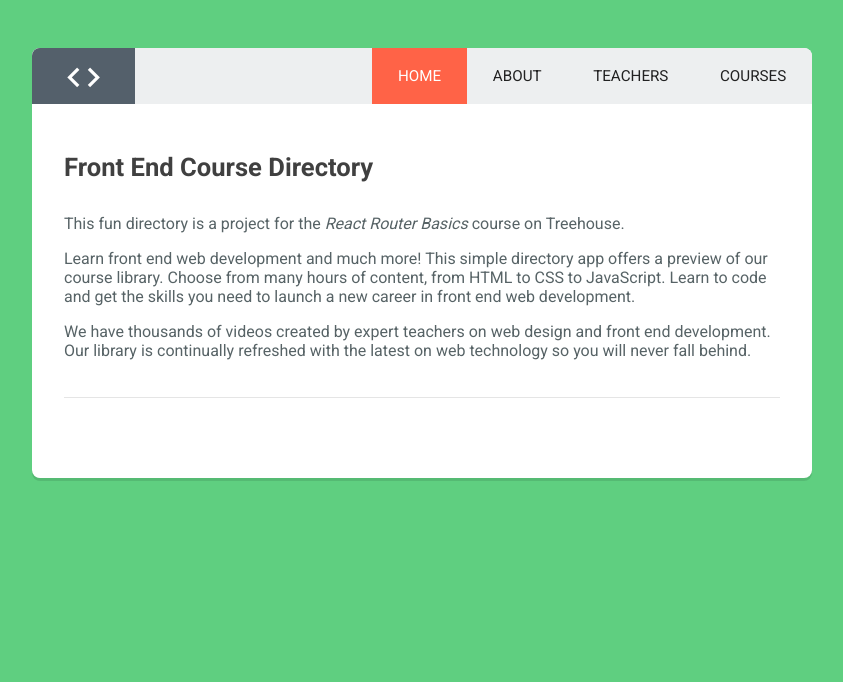
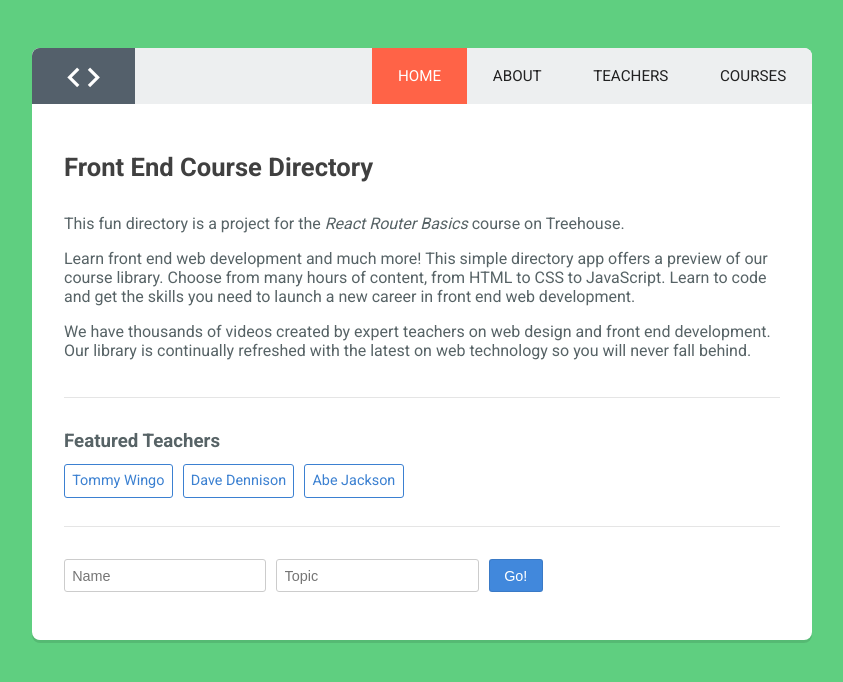
Before and after one commit to amills80/ReactRouterCourse, a React (Create React App) app: page / in a window 1280 px wide. Shown: the top 682 px of the page, without its empty margins (218-1061 px from the left). Built offline with nearby package versions, Linux system fonts and the light colour scheme.

Commit message:
Add Teacher form specific feature. Add fixed feature links to home page.

```diff
--- a/src/components/App.js
+++ b/src/components/App.js
@@ -11,6 +11,7 @@ import About from './About';
 import Courses from './Courses';
 import Teachers from './Teachers';
 import NotFound from './NotFound';
+import Featured from './Featured';
 
 const App = () => (
   <BrowserRouter>
@@ -20,7 +21,9 @@ const App = () => (
         <Route exact path="/" component={Home}/>
         <Route path="/about" component={About}/>
         <Route path="/courses" component={Courses}/>
-        <Route path="/teachers" component={Teachers}/>
+        <Route exact path="/teachers" component={Teachers}/>
+      {/*  <Route path="/teachers/:topic/:fname-:lname" component={Featured}/>*/}
+      <Route path="/teachers/:topic/:name" component={Featured}/>
         <Route component={NotFound}/>
       </Switch>
     </div>
--- a/src/components/Featured.js
+++ b/src/components/Featured.js
@@ -1,11 +1,16 @@
 import React from 'react';
+import {Link} from 'react-router-dom';
 
-const Featured = () => {
-
+const Featured = ({match}) => {
+{/* let name = `${match.params.fname} ${match.params.lname}`; */}
+let name = `${match.params.name}`;
+let topic = match.params.topic;
   return (
     <div className="main-content">
-      <h2>Featured: </h2>
-      <p>Introducing <strong></strong>, a teacher who loves teaching courses about <strong></strong>!</p>
+      <h2>{name}</h2>
+      <p>Introducing <strong>{name}</strong>, a teacher who loves teaching courses about <strong>{topic}</strong>!</p>
+
+    <Link to="/">Home</Link>
     </div>
   );
 }
--- a/src/components/Home.js
+++ b/src/components/Home.js
@@ -1,6 +1,16 @@
 import React, { Component } from 'react';
 
+import {Link} from 'react-router-dom';
+
 class Home extends Component {
+
+handleSubmit = (e) => {
+  e.preventDefault();
+  let teacherName = this.name.value;
+  let teacherTopic = this.topic.value;
+  let path = `teachers/${teacherTopic}/${teacherName}`;
+  this.props.history.push(path);
+}
 
   render() {
     return (
@@ -10,7 +20,18 @@ class Home extends Component {
         <p>Learn front end web development and much more! This simple directory app offers a preview of our course library. Choose from many hours of content, from HTML to CSS to JavaScript. Learn to code and get the skills you need to launch a new career in front end web development.</p>
         <p>We have thousands of videos created by expert teachers on web design and front end development. Our library is continually refreshed with the latest on web technology so you will never fall behind.</p>
         <hr />
+        <h3>Featured Teachers</h3>
 
+     <Link to="teachers/HTML/Tommy&nbsp;Wingo">Tommy Wingo</Link>
+        <Link to="teachers/Guitar&nbsp;Lessons/Dave&nbsp;Dennison">Dave Dennison</Link>
+        <Link to="teachers/React/Abe&nbsp;Jackson">Abe Jackson</Link>
+        <hr />
+
+        <form onSubmit={this.handleSubmit}>
+          <input type="text" placeholder="Name" ref={ (input) => this.name = input }/>
+          <input type="text" placeholder="Topic" ref={ (input) => this.topic = input }/>
+          <button type="submit">Go!</button>
+        </form>
       </div>
     );
   }
```
